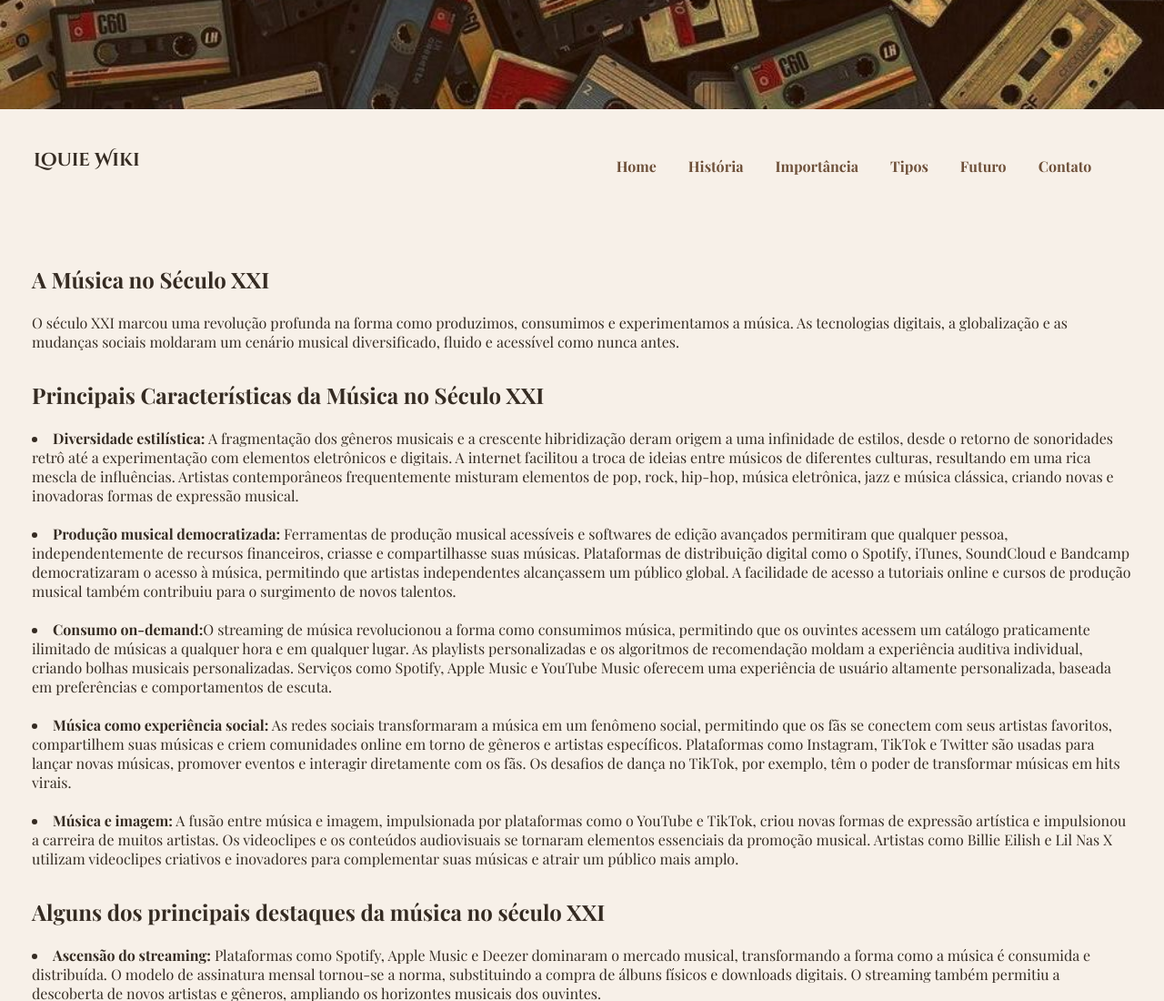
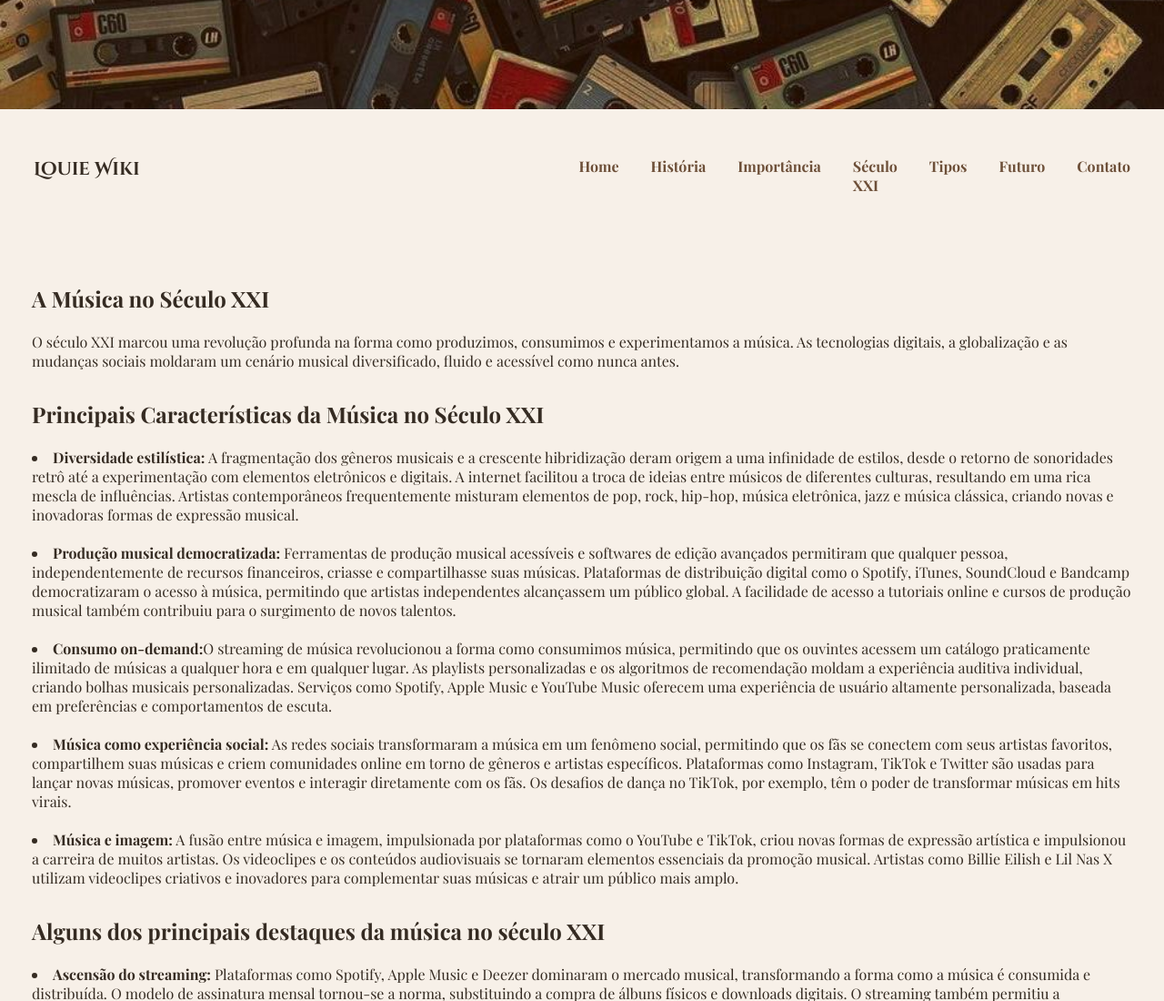
Before and after one commit to Louvpiie/Site-de-M-sica, a plain HTML site: page seculoxxi.html in a window 1280 px wide. Shown: the top 1100 px of the page at 91% size. Drawn offline with nearby package versions, Linux system fonts and the light colour scheme; a web font is replaced by a local one.

Commit message:
Update seculoxxi.html

```diff
--- a/seculoxxi.html
+++ b/seculoxxi.html
@@ -14,7 +14,7 @@
         <header class="cabecalho">
             <table>
             <tr>
-                <td width="55%">
+                <td width="50%">
             <h3 class="cabecalho-menu-logo" style="font-family: Cinzel Decorative , system-ui; font-size: 20px;">Louie Wiki</h3>
                 </td>
                 <td>
@@ -22,10 +22,11 @@
                 <ul>
                 <li><a href="site.html" class="paginas-menu-item">Home</a></li>
                 <li><a href="historia.html" class="paginas-menu-item">História</a></li>
-                <li><a href="importancia.html" class="paginas-menu-item">Importância</a></li>
-                <li><a href="tipos.html" class="paginas-menu-item">Tipos</a></li>
-                <li><a href="futuro.html" class="paginas-menu-item">Futuro</a></li>
-                <li><a href= https://www.instagram.com/louvpiie_/ class="cabecalho-menu-item 2">Contato</a></li>
+            <li><a href="importancia.html" class="paginas-menu-item">Importância</a></li>
+            <li><a href="seculoxxi.html" class="paginas-menu-item">Século XXI</a></li>
+            <li><a href="tipos.html" class="paginas-menu-item">Tipos</a></li>
+            <li><a href="futuro.html" class="paginas-menu-item">Futuro</a></li>
+            <li><a href= https://www.instagram.com/louvpiie_/ class="cabecalho-menu-item 2">Contato</a></li>
                 </ul>
             </nav>
                 </td>
```
